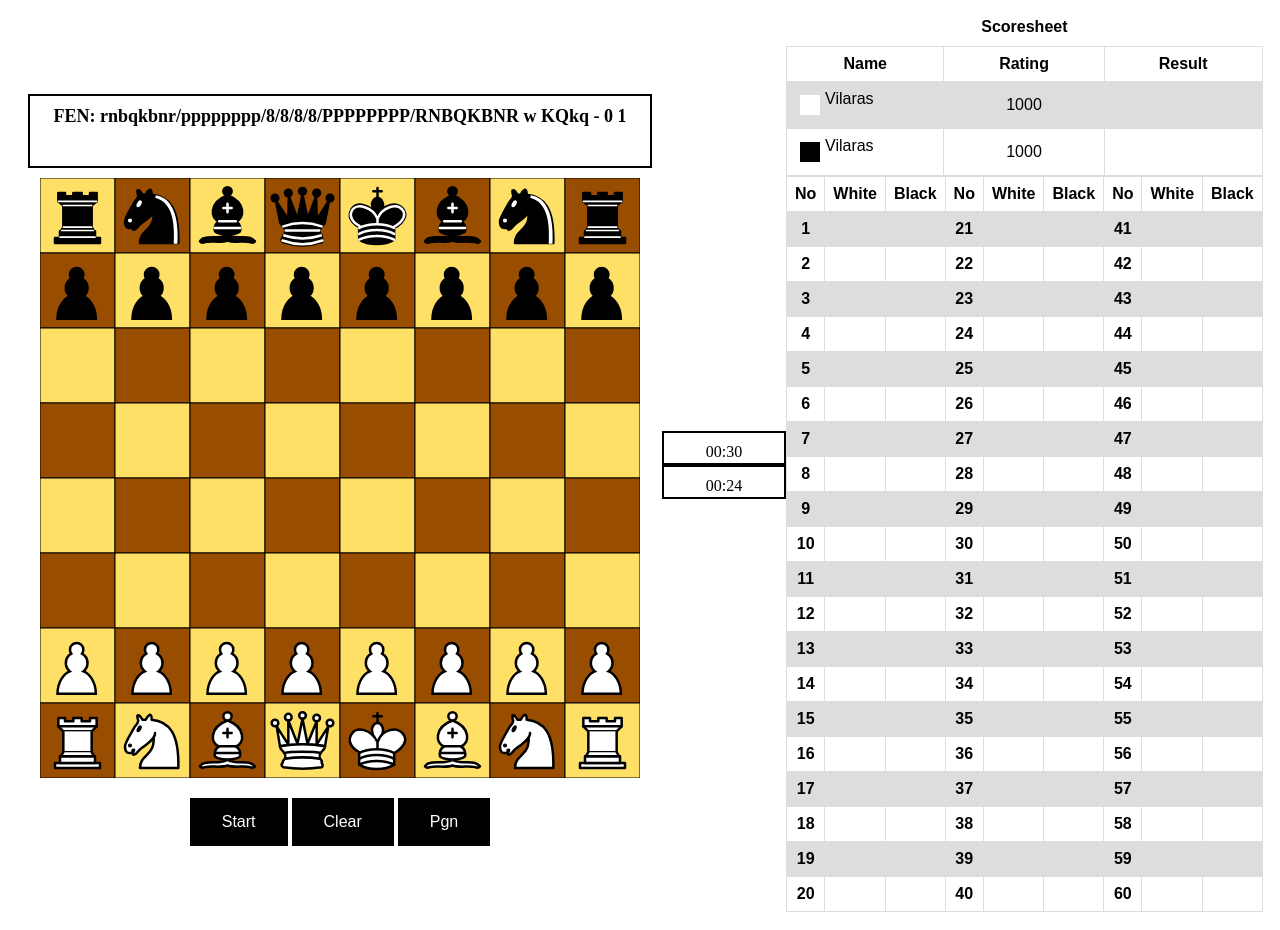
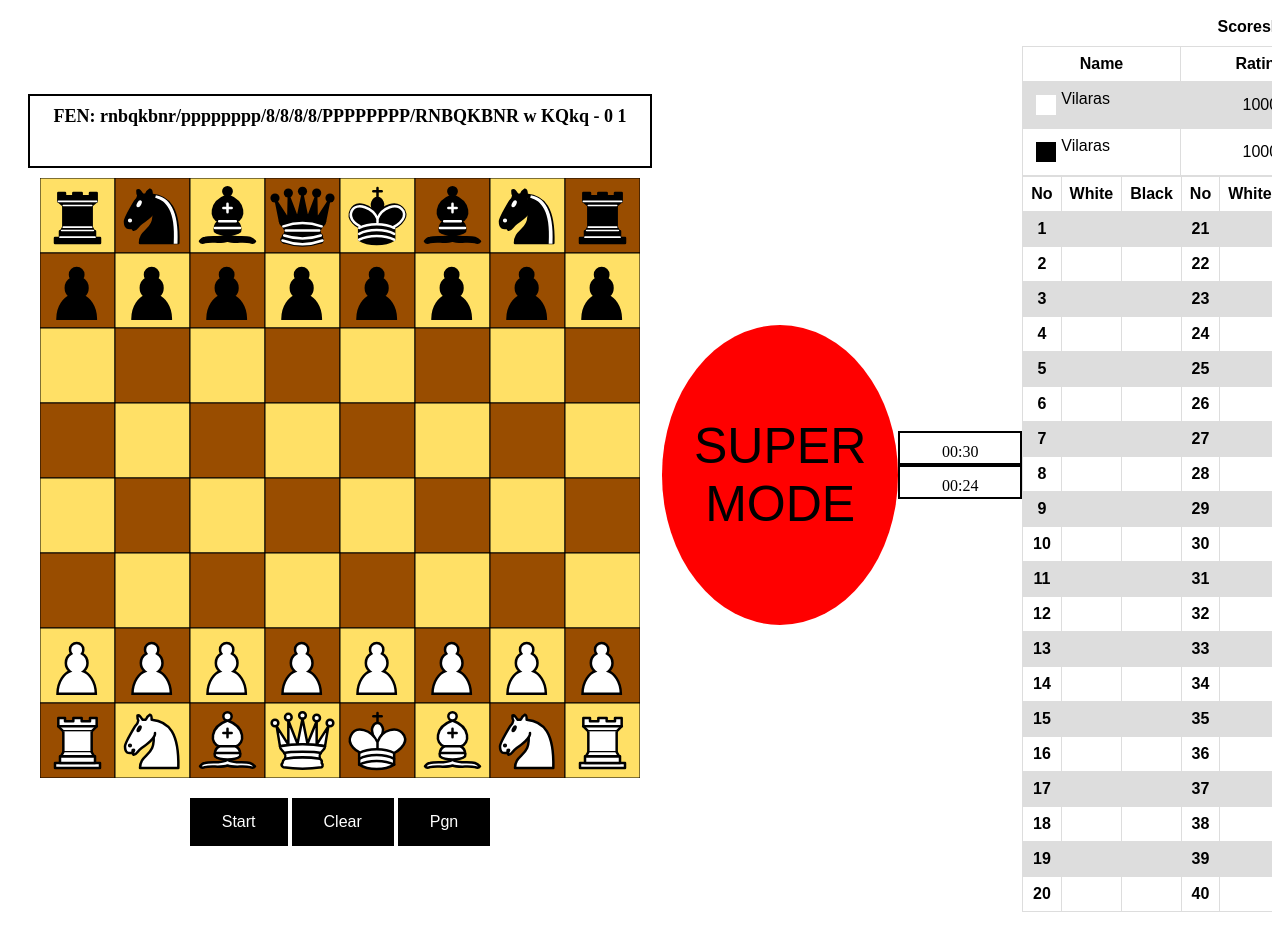
Before and after one commit to vxanthop/JChess, a plain HTML site: page index.html in a window 1280 px wide. Drawn offline with Linux system fonts and the light colour scheme.

Commit message:
minor fixes

```diff
--- a/chess.js
+++ b/chess.js
@@ -77,6 +77,7 @@ function resetPosition() {
     resetPgn();
     renderFenString();
     render();
+    initializeClocks(30000, 30000);
 }
 
 function clearPosition() {
--- a/index.html
+++ b/index.html
@@ -22,7 +22,7 @@
                 <button onclick="makePgnFile()" id="pgn">Pgn</button>
             </div>
 
-            <!-- <button onclick="activateSuperMode()" id="big_red_button">SUPER MODE</button> -->
+            <button onclick="activateSuperMode()" id="big_red_button">SUPER MODE</button>
             <div id="clocks">
                 <div id="black-clock"></div>
                 <div id="white-clock"></div>
--- a/render.js
+++ b/render.js
@@ -403,18 +403,18 @@ function render() {
 }
 
 function activateSuperMode() {
-    WPIcon.src = 'images/todo.png';
-    BPIcon.src = 'images/todo.png';
-    WNIcon.src = 'images/todo.png';
-    BNIcon.src = 'images/todo.png';
-    WBIcon.src = 'images/todo.png';
-    BBIcon.src = 'images/todo.png';
-    WQIcon.src = 'images/todo.png';
-    BQIcon.src = 'images/todo.png';
-    WKIcon.src = 'images/todo.png';
-    BKIcon.src = 'images/todo.png';
-    WRIcon.src = 'images/todo.png';
-    BRIcon.src = 'images/todo.png';
+    WPIcon.src = 'images/blyet.png';
+    BPIcon.src = 'images/blyet.png';
+    WNIcon.src = 'images/blyet.png';
+    BNIcon.src = 'images/blyet.png';
+    WBIcon.src = 'images/blyet.png';
+    BBIcon.src = 'images/blyet.png';
+    WQIcon.src = 'images/blyet.png';
+    BQIcon.src = 'images/blyet.png';
+    WKIcon.src = 'images/blyet.png';
+    BKIcon.src = 'images/blyet.png';
+    WRIcon.src = 'images/blyet.png';
+    BRIcon.src = 'images/blyet.png';
     alert("BOOOOOOOOOOOOOOOM");
 
     superMode = true;
```
Also changed, not shown: images/kostas.png (deleted), images/stelios.png (deleted), images/todo.png (deleted).
